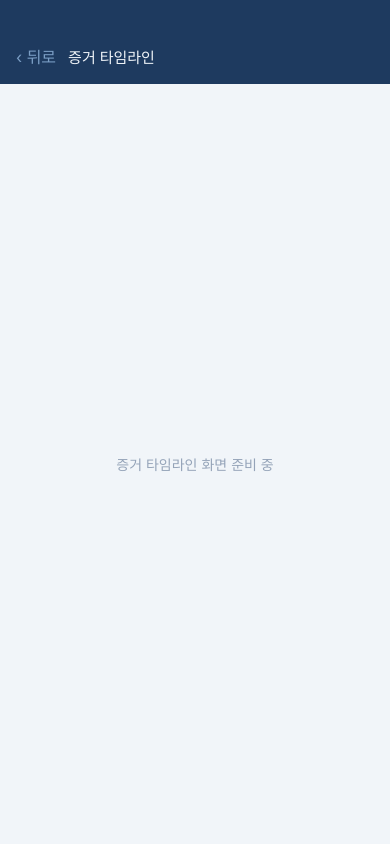
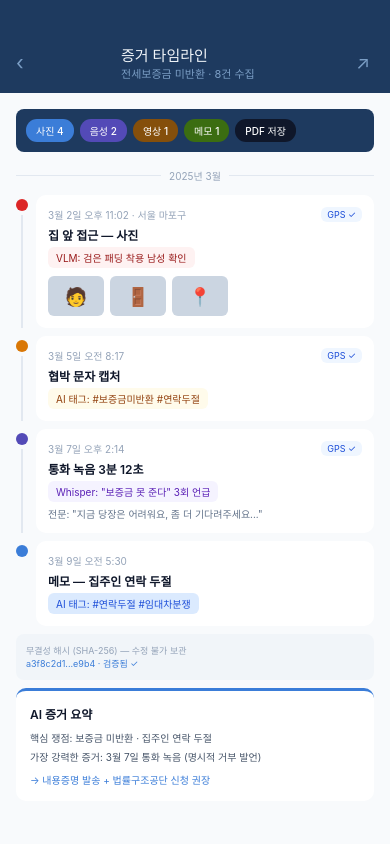
Before and after one commit to gye0me/themis, a React Native app: screen /EvidenceTimeline in a window 390 px wide. Shown: the top 844 px of the page. Built offline with nearby package versions, Linux system fonts and the light colour scheme.

Commit message:
증거 타임라인 UI 구현

```diff
--- a/src/screens/TimelineScreen.jsx
+++ b/src/screens/TimelineScreen.jsx
@@ -1,26 +1,234 @@
-import { View, Text, StyleSheet, TouchableOpacity } from 'react-native';
+import { StyleSheet, Text, View, ScrollView, TouchableOpacity } from 'react-native';
 
 export function TimelineScreen({ navigation }) {
   return (
     <View style={styles.wrapper}>
+      {/* 앱바 */}
       <View style={styles.appbar}>
         <TouchableOpacity onPress={() => navigation.goBack()}>
-          <Text style={styles.back}>‹ 뒤로</Text>
+          <Text style={styles.back}>‹</Text>
         </TouchableOpacity>
-        <Text style={styles.title}>증거 타임라인</Text>
+        <View>
+          <Text style={styles.title}>증거 타임라인</Text>
+          <Text style={styles.subtitle}>전세보증금 미반환 · 8건 수집</Text>
+        </View>
+        <TouchableOpacity style={styles.shareBtn}>
+          <Text style={styles.shareBtnText}>↗</Text>
+        </TouchableOpacity>
       </View>
-      <View style={styles.content}>
-        <Text style={styles.placeholder}>증거 타임라인 화면 준비 중</Text>
-      </View>
+
+      <ScrollView style={styles.content} showsVerticalScrollIndicator={false}>
+
+        {/* 수집된 증거 요약 */}
+        <View style={styles.summaryRow}>
+          <View style={[styles.summaryTag, {backgroundColor: '#3B7DD8'}]}>
+            <Text style={styles.summaryTagText}>사진 4</Text>
+          </View>
+          <View style={[styles.summaryTag, {backgroundColor: '#534AB7'}]}>
+            <Text style={styles.summaryTagText}>음성 2</Text>
+          </View>
+          <View style={[styles.summaryTag, {backgroundColor: '#854F0B'}]}>
+            <Text style={styles.summaryTagText}>영상 1</Text>
+          </View>
+          <View style={[styles.summaryTag, {backgroundColor: '#3B6D11'}]}>
+            <Text style={styles.summaryTagText}>메모 1</Text>
+          </View>
+          <View style={[styles.summaryTag, {backgroundColor: '#0F172A'}]}>
+            <Text style={styles.summaryTagText}>PDF 저장</Text>
+          </View>
+        </View>
+
+        {/* 날짜 구분 */}
+        <View style={styles.dateDivider}>
+          <View style={styles.dateLine} />
+          <Text style={styles.dateText}>2025년 3월</Text>
+          <View style={styles.dateLine} />
+        </View>
+
+        {/* 타임라인 아이템 1 */}
+        <View style={styles.timelineItem}>
+          <View style={styles.timelineLeft}>
+            <View style={[styles.dot, {backgroundColor: '#DC2626'}]} />
+            <View style={styles.line} />
+          </View>
+          <View style={styles.timelineCard}>
+            <View style={styles.cardHeader}>
+              <Text style={styles.cardDate}>3월 2일 오후 11:02 · 서울 마포구</Text>
+              <View style={styles.gpsBadge}>
+                <Text style={styles.gpsBadgeText}>GPS ✓</Text>
+              </View>
+            </View>
+            <Text style={styles.cardTitle}>집 앞 접근 — 사진</Text>
+            <View style={styles.vlmTag}>
+              <Text style={styles.vlmTagText}>VLM: 검은 패딩 착용 남성 확인</Text>
+            </View>
+            <View style={styles.thumbnailRow}>
+              <View style={styles.thumbnail}>
+                <Text style={{fontSize: 18}}>🧑</Text>
+              </View>
+              <View style={styles.thumbnail}>
+                <Text style={{fontSize: 18}}>🚪</Text>
+              </View>
+              <View style={styles.thumbnail}>
+                <Text style={{fontSize: 18}}>📍</Text>
+              </View>
+            </View>
+          </View>
+        </View>
+
+        {/* 타임라인 아이템 2 */}
+        <View style={styles.timelineItem}>
+          <View style={styles.timelineLeft}>
+            <View style={[styles.dot, {backgroundColor: '#D97706'}]} />
+            <View style={styles.line} />
+          </View>
+          <View style={styles.timelineCard}>
+            <View style={styles.cardHeader}>
+              <Text style={styles.cardDate}>3월 5일 오전 8:17</Text>
+              <View style={styles.gpsBadge}>
+                <Text style={styles.gpsBadgeText}>GPS ✓</Text>
+              </View>
+            </View>
+            <Text style={styles.cardTitle}>협박 문자 캡처</Text>
+            <View style={[styles.vlmTag, {backgroundColor: '#FFFBEB'}]}>
+              <Text style={[styles.vlmTagText, {color: '#92400E'}]}>AI 태그: #보증금미반환 #연락두절</Text>
+            </View>
+          </View>
+        </View>
+
+        {/* 타임라인 아이템 3 */}
+        <View style={styles.timelineItem}>
+          <View style={styles.timelineLeft}>
+            <View style={[styles.dot, {backgroundColor: '#534AB7'}]} />
+            <View style={styles.line} />
+          </View>
+          <View style={styles.timelineCard}>
+            <View style={styles.cardHeader}>
+              <Text style={styles.cardDate}>3월 7일 오후 2:14</Text>
+              <View style={styles.gpsBadge}>
+                <Text style={styles.gpsBadgeText}>GPS ✓</Text>
+              </View>
+            </View>
+            <Text style={styles.cardTitle}>통화 녹음 3분 12초</Text>
+            <View style={[styles.vlmTag, {backgroundColor: '#F5F3FF'}]}>
+              <Text style={[styles.vlmTagText, {color: '#5B21B6'}]}>Whisper: "보증금 못 준다" 3회 언급</Text>
+            </View>
+            <Text style={styles.cardSub}>전문: "지금 당장은 어려워요, 좀 더 기다려주세요..."</Text>
+          </View>
+        </View>
+
+        {/* 타임라인 아이템 4 */}
+        <View style={styles.timelineItem}>
+          <View style={styles.timelineLeft}>
+            <View style={[styles.dot, {backgroundColor: '#3B7DD8'}]} />
+          </View>
+          <View style={styles.timelineCard}>
+            <Text style={styles.cardDate}>3월 9일 오전 5:30</Text>
+            <Text style={styles.cardTitle}>메모 — 집주인 연락 두절</Text>
+            <View style={[styles.vlmTag, {backgroundColor: '#DBEAFE'}]}>
+              <Text style={[styles.vlmTagText, {color: '#1D4ED8'}]}>AI 태그: #연락두절 #임대차분쟁</Text>
+            </View>
+          </View>
+        </View>
+
+        {/* SHA-256 */}
+        <View style={styles.hashCard}>
+          <Text style={styles.hashLabel}>무결성 해시 (SHA-256) — 수정 불가 보관</Text>
+          <Text style={styles.hashValue}>a3f8c2d1...e9b4 · 검증됨 ✓</Text>
+        </View>
+
+        {/* AI 증거 요약 */}
+        <View style={styles.aiCard}>
+          <Text style={styles.aiTitle}>AI 증거 요약</Text>
+          <Text style={styles.aiText}>핵심 쟁점: 보증금 미반환 · 집주인 연락 두절</Text>
+          <Text style={styles.aiText}>가장 강력한 증거: 3월 7일 통화 녹음 (명시적 거부 발언)</Text>
+          <Text style={styles.aiAction}>→ 내용증명 발송 + 법률구조공단 신청 권장</Text>
+        </View>
+
+        <View style={{height: 40}} />
+
+        {/* PDF 버튼 */}
+        <TouchableOpacity style={styles.pdfBtn}>
+          <Text style={styles.pdfBtnText}>⬇ PDF 보고서 다운로드</Text>
+        </TouchableOpacity>
+
+        <View style={{height: 80}} />
+      </ScrollView>
+
+      {/* 플로팅 버튼 */}
+      <TouchableOpacity
+        style={styles.floatingBtn}
+        onPress={() => navigation.navigate('ResponseGuide')}
+      >
+        <Text style={styles.floatingBtnText}>?</Text>
+      </TouchableOpacity>
     </View>
   );
 }
 
 const styles = StyleSheet.create({
-  wrapper: { flex: 1, backgroundColor: '#F1F5F9' },
-  appbar: { backgroundColor: '#1E3A5F', padding: 16, paddingTop: 44, flexDirection: 'row', alignItems: 'center', gap: 12 },
-  back: { color: '#7B9EC5', fontSize: 16 },
+  wrapper: { flex: 1, backgroundColor: '#F8FAFC', height: '100vh' },
+  appbar: {
+    backgroundColor: '#1E3A5F', paddingTop: 44, paddingBottom: 12,
+    paddingHorizontal: 16, flexDirection: 'row',
+    alignItems: 'center', justifyContent: 'space-between',
+  },
+  back: { color: '#7B9EC5', fontSize: 20 },
   title: { color: '#F1F5F9', fontSize: 15, fontWeight: '500' },
-  content: { flex: 1, alignItems: 'center', justifyContent: 'center' },
-  placeholder: { color: '#94A3B8', fontSize: 14 },
+  subtitle: { color: '#7B9EC5', fontSize: 11 },
+  shareBtn: { padding: 4 },
+  shareBtnText: { color: '#7B9EC5', fontSize: 18 },
+  content: { flex: 1, padding: 16 },
+  summaryRow: {
+    backgroundColor: '#1E3A5F', borderRadius: 8,
+    padding: 10, flexDirection: 'row',
+    flexWrap: 'wrap', gap: 6, marginBottom: 16,
+  },
+  summaryTag: { borderRadius: 11, paddingHorizontal: 10, paddingVertical: 4 },
+  summaryTagText: { color: '#FFFFFF', fontSize: 10, fontWeight: '500' },
+  dateDivider: { flexDirection: 'row', alignItems: 'center', gap: 8, marginBottom: 12 },
+  dateLine: { flex: 1, height: 0.5, backgroundColor: '#E2E8F0' },
+  dateText: { color: '#94A3B8', fontSize: 10 },
+  timelineItem: { flexDirection: 'row', gap: 8, marginBottom: 8 },
+  timelineLeft: { alignItems: 'center', paddingTop: 4 },
+  dot: { width: 12, height: 12, borderRadius: 6 },
+  line: { width: 1.5, flex: 1, backgroundColor: '#E2E8F0', marginTop: 4 },
+  timelineCard: {
+    flex: 1, backgroundColor: '#FFFFFF',
+    borderRadius: 10, padding: 12, gap: 4,
+  },
+  cardHeader: { flexDirection: 'row', justifyContent: 'space-between', alignItems: 'center' },
+  cardDate: { color: '#94A3B8', fontSize: 10 },
+  gpsBadge: { backgroundColor: '#EFF6FF', borderRadius: 6, paddingHorizontal: 6, paddingVertical: 2 },
+  gpsBadgeText: { color: '#1D4ED8', fontSize: 9 },
+  cardTitle: { color: '#0F172A', fontSize: 12, fontWeight: '600' },
+  cardSub: { color: '#64748B', fontSize: 10 },
+  vlmTag: { backgroundColor: '#FEF2F2', borderRadius: 6, paddingHorizontal: 8, paddingVertical: 3, alignSelf: 'flex-start' },
+  vlmTagText: { color: '#991B1B', fontSize: 10 },
+  thumbnailRow: { flexDirection: 'row', gap: 6, marginTop: 4 },
+  thumbnail: { width: 56, height: 40, borderRadius: 6, backgroundColor: '#CBD5E1', alignItems: 'center', justifyContent: 'center' },
+  hashCard: { backgroundColor: '#F1F5F9', borderRadius: 8, padding: 10, marginBottom: 8 },
+  hashLabel: { color: '#94A3B8', fontSize: 9 },
+  hashValue: { color: '#3B7DD8', fontSize: 9 },
+  aiCard: {
+    backgroundColor: '#FFFFFF', borderRadius: 10,
+    padding: 14, gap: 4, marginBottom: 10,
+    borderTopWidth: 3, borderTopColor: '#3B7DD8',
+  },
+  aiTitle: { color: '#0F172A', fontSize: 12, fontWeight: '600', marginBottom: 4 },
+  aiText: { color: '#475569', fontSize: 10 },
+  aiAction: { color: '#3B7DD8', fontSize: 10, marginTop: 4 },
+  pdfBtn: {
+    backgroundColor: '#1E3A5F', borderRadius: 10,
+    padding: 14, alignItems: 'center', marginBottom: 10,
+  },
+  pdfBtnText: { color: '#F1F5F9', fontSize: 12, fontWeight: '500' },
+  floatingBtn: {
+    position: 'absolute', right: 16, bottom: 30,
+    width: 48, height: 48, borderRadius: 24,
+    backgroundColor: '#3B7DD8',
+    alignItems: 'center', justifyContent: 'center',
+    zIndex: 999,
+  },
+  floatingBtnText: { color: '#FFFFFF', fontSize: 20, fontWeight: '600' },
 });
```
